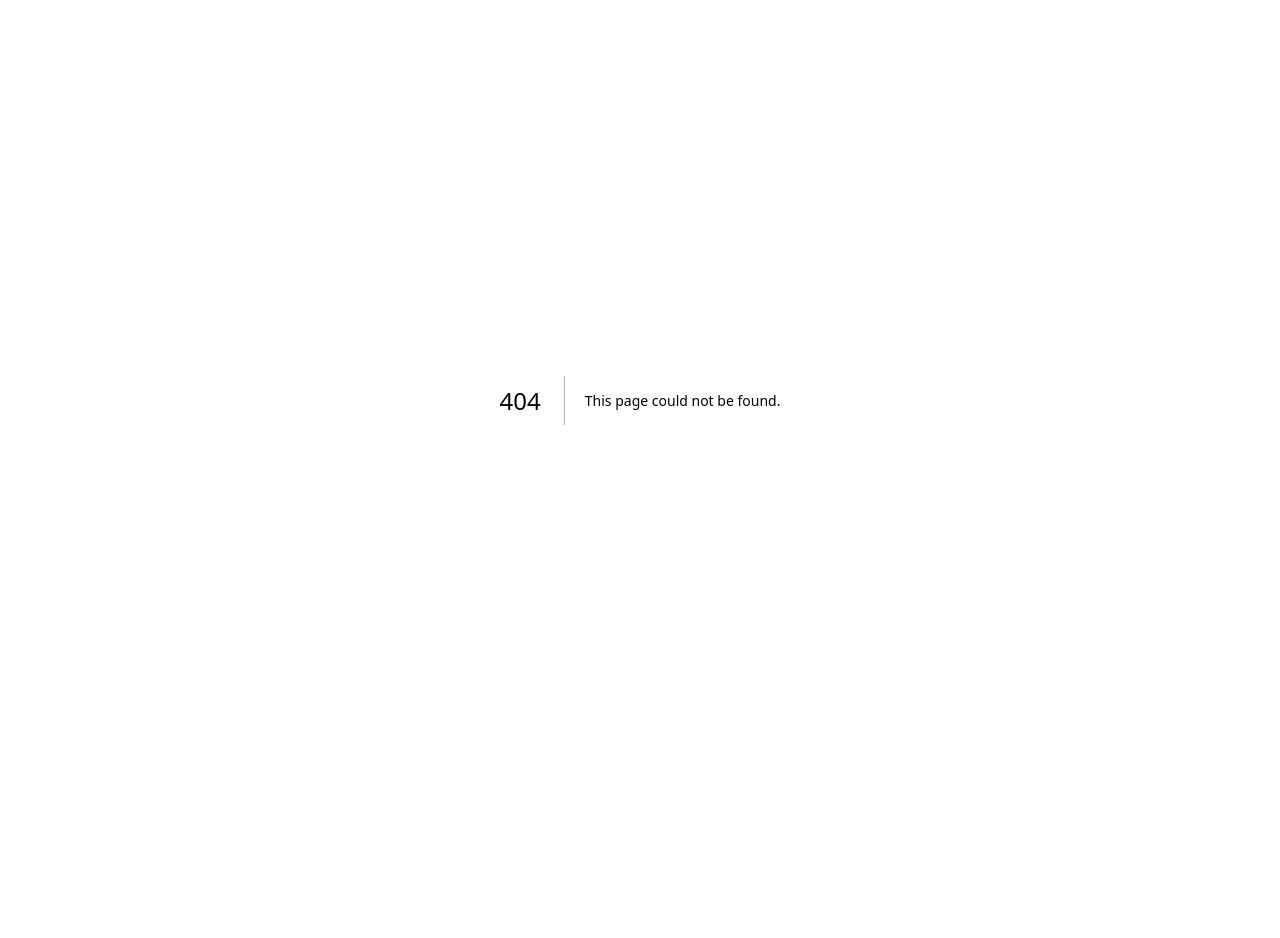
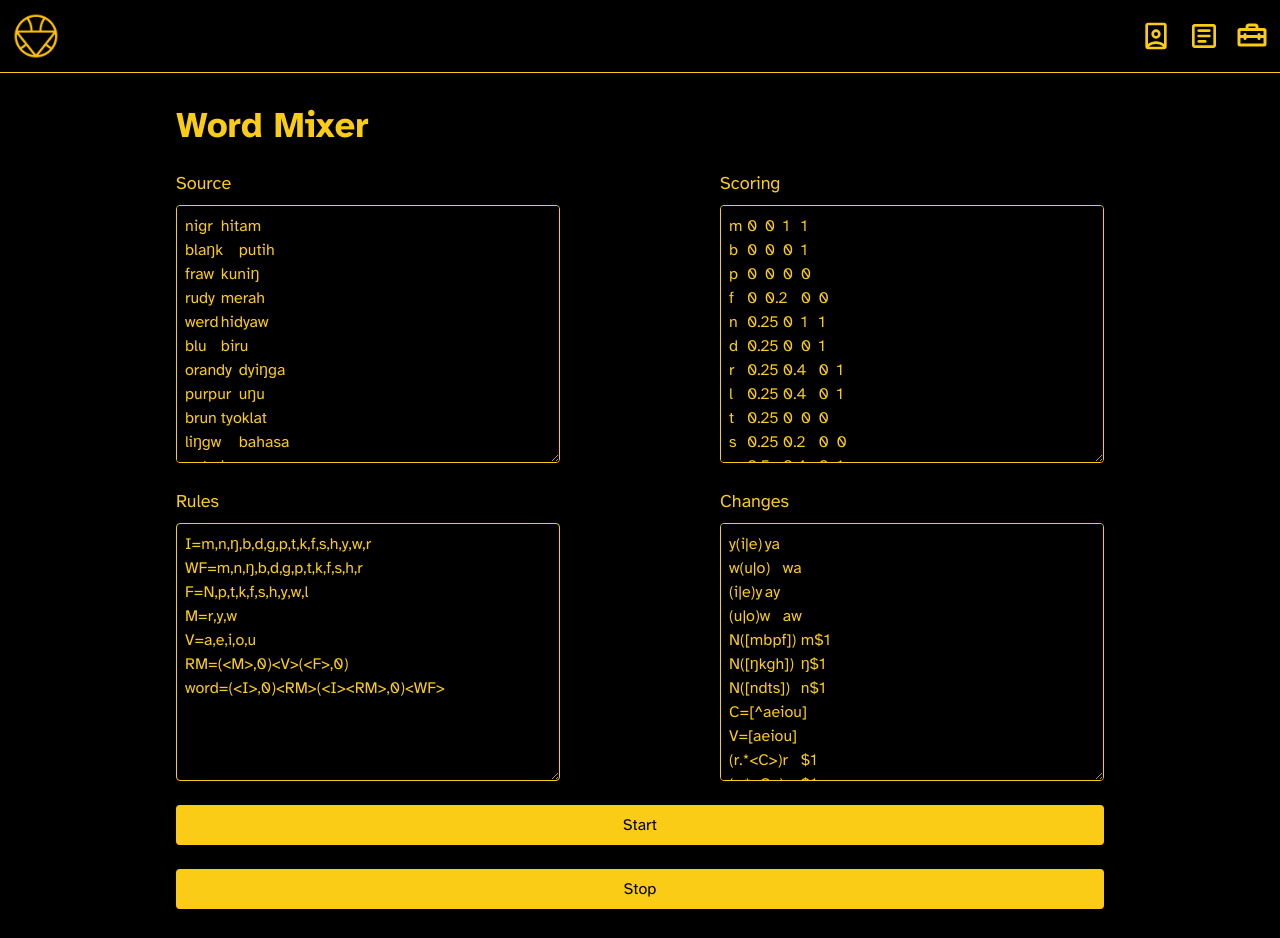
Before and after one commit to yaali-annar/yaali-annar-com, a Next.js app: page /utility/word-mixer in a window 1280 px wide. Before the commit this address had no page. Shown: the top 938 px of the page. Before the commit the page ends 800 px from the top, so only its background shows below. Built offline with nearby package versions, Linux system fonts and the light colour scheme.

Commit message:
feat: word mixer (#12)

```diff
--- a/src/app/utility/character-frequency/page.tsx
+++ b/src/app/utility/character-frequency/page.tsx
@@ -24,7 +24,6 @@ const CharacterFrequency = () => {
   const [output, setOutput] = useState<string>("");
 
   const onSubmit: SubmitHandler<Values> = ({ input, wordListMode, polygraphs }) => {
-    console.log({ wordListMode })
     const frequency = countCharacterFrequency(input, { wordListMode, polygraphs: polygraphs.split(/ +/) });
 
     const formattedOutput = Object.entries(frequency)
--- a/src/app/utility/sound-change/page.tsx
+++ b/src/app/utility/sound-change/page.tsx
@@ -52,8 +52,6 @@ const SoundChange: FC = () => {
       .join("\n");
   }, [output]);
 
-  console.log({ input: methods.watch("input") })
-
   return (
     <>
       <Head>
@@ -75,14 +73,14 @@ const SoundChange: FC = () => {
           <div className="flex flex-wrap gap-4 lg:gap-6 justify-between">
             <TextArea
               allowTab
-              label="Changes"
+              label="Input"
               name="input"
               defaultValue={defaultValues.input}
               {...textareaProps}
             />
             <TextArea
               allowTab
-              label="Input Text"
+              label="Changes"
               name="changes"
               defaultValue={defaultValues.changes}
               {...textareaProps}
--- a/src/app/utility/word-builder/page.tsx
+++ b/src/app/utility/word-builder/page.tsx
@@ -91,7 +91,7 @@ const WordBuilder = () => {
             <TextArea
               allowTab
               className="w-full max-w-96"
-              label="Input text"
+              label="Changes"
               name="changes"
               defaultValue={defaultValues.changes}
               {...textareaProps}
--- /dev/null
+++ b/src/app/utility/word-mixer/engine.tsx
@@ -0,0 +1,46 @@
+import { gcd, lcm } from "@/utils/math";
+
+type PhonemeScore = Map<string, number[]>;
+
+// Compile phoneme scores from a string
+const compileScore = (scoreString: string): PhonemeScore => {
+  const phonemeScoreMap = new Map<string, number[]>();
+
+  for (const line of scoreString.trim().split(/\r?\n/)) {
+    const [phoneme, ...vectorString] = line.split(/\t/);
+    phonemeScoreMap.set(phoneme, vectorString.map(Number));
+  }
+
+  return phonemeScoreMap;
+}
+
+// Calculate the score difference between two words based on phoneme scores
+const scoreWord = (phonemeScores: PhonemeScore, wordA: string, wordB: string): number => {
+  const commonLength = lcm(wordA.length, wordB.length);
+  let totalScore = 0;
+
+  for (let i = 0; i < commonLength; i++) {
+    const phonemeA = wordA[Math.floor((i * wordA.length) / commonLength)];
+    const phonemeB = wordB[Math.floor((i * wordB.length) / commonLength)];
+
+    const scoreA = phonemeScores.get(phonemeA);
+    const scoreB = phonemeScores.get(phonemeB);
+
+    if (!scoreA || !scoreB) {
+      throw new Error(`Score not found for phoneme: ${!scoreA ? phonemeA : phonemeB}`);
+    }
+
+    // Calculate the Euclidean distance between the two phoneme score vectors
+    const phonemeDiff = scoreA.reduce((sum, value, index) => {
+      const diff = value - scoreB[index];
+      return sum + diff ** 2;
+    }, 0);
+
+    totalScore += Math.sqrt(phonemeDiff / scoreA.length);
+  }
+
+  return totalScore / commonLength;
+}
+
+export { compileScore, scoreWord };
+export type { PhonemeScore }
--- /dev/null
+++ b/src/app/utility/word-mixer/layout.tsx
@@ -0,0 +1,8 @@
+import type { Metadata } from "next";
+import WordMixer from "./page";
+
+export const metadata: Metadata = {
+  title: "Word Mixer",
+};
+
+export default WordMixer;
--- /dev/null
+++ b/src/app/utility/word-mixer/page.tsx
@@ -0,0 +1,157 @@
+"use client";
+
+
+import { useCallback, useEffect, useMemo, useState } from "react";
+import { FormProvider, useForm } from "react-hook-form";
+import Head from "next/head";
+import type { SubmitHandler } from "react-hook-form";
+
+import TextArea from "@/components/text-area";
+
+import { changes, rules, scoring, source } from "./values";
+import { compileScore, type PhonemeScore, scoreWord } from "./engine";
+import { applyChanges, type Change, parseChanges } from "@/utils/sound-change";
+import { buildWord, compileRule, type Rule } from "@/utils/word-builder";
+
+interface Values {
+  source: string,
+  rules: string,
+  changes: string,
+  scoring: string
+}
+
+const textareaProps = {
+  rows: 10,
+  cols: 50,
+};
+
+type Output = [string, number]
+
+interface OutputCreationParameter {
+  changesArray: Change[]
+  phonemeScore: PhonemeScore,
+  rule: Rule,
+  source: string,
+}
+
+const WordMixer = () => {
+  const methods = useForm<Values>()
+
+  const [output, setOutput] = useState<Output[]>([]);
+  const [isRunning, setIsRunning] = useState(false);
+  const [parameter, setParameter] = useState<OutputCreationParameter | null>(null);
+
+  // Create new output based on given parameters
+  const createNewOutput = useCallback((parameter: OutputCreationParameter) => {
+    const { changesArray, phonemeScore, rule, source } = parameter;
+    const newOutput: Output[] = source.split(/[\r\n]+/).map((line) => {
+      let candidateWord = buildWord(rule);
+      candidateWord = applyChanges(candidateWord, changesArray);
+
+      const sourceWords = line.split(/\t/);
+      const totalScore = sourceWords.reduce(
+        (acc, sourceWord) => acc + scoreWord(phonemeScore, candidateWord, sourceWord),
+        0
+      );
+      const avgScore = totalScore / sourceWords.length;
+
+      return [candidateWord, avgScore];
+    });
+
+    setOutput((oldOutput) => {
+      for (let i = 0; i < oldOutput.length; i++) {
+        if (oldOutput[i][1] < newOutput[i][1]) {
+          newOutput[i] = oldOutput[i]
+        }
+      }
+      return newOutput;
+    })
+  }, []);
+
+  // Handles continuous output generation while `isRunning` is true
+  useEffect(() => {
+    if (isRunning && parameter) {
+      const interval = setInterval(() => createNewOutput(parameter), 100);
+      return () => clearInterval(interval); // Cleanup function to stop interval on unmount
+    }
+  }, [isRunning, parameter, createNewOutput]);
+
+  // Handle form submission
+  const onSubmit: SubmitHandler<Values> = ({ source, rules, changes, scoring }) => {
+    const changesArray = parseChanges(changes, '-');
+    const phonemeScore = compileScore(scoring);
+    const rule = compileRule(rules);
+
+    setOutput([]);
+    setParameter({ source, phonemeScore, rule, changesArray });
+    setIsRunning(true);
+  };
+
+  const outputString = output.map(([word, score]) => `${word}\t${score}`).join('\n').replace(/\./g, ',');
+
+  return (
+    <>
+      <Head>
+        <title>Word Mixer</title>
+      </Head>
+      <h1>Word Mixer</h1>
+
+      <FormProvider {...methods}>
+        <form onSubmit={methods.handleSubmit(onSubmit)} className="flex flex-col gap-4 lg:gap-6">
+          <div className="flex flex-wrap gap-4 lg:gap-6 justify-between">
+            <TextArea
+              allowTab
+              className="w-full max-w-96"
+              label="Source"
+              name="source"
+              defaultValue={source}
+              {...textareaProps}
+            />
+            <TextArea
+              allowTab
+              className="w-full max-w-96"
+              label="Scoring"
+              name="scoring"
+              defaultValue={scoring}
+              {...textareaProps}
+            />
+          </div>
+          <div className="flex flex-wrap gap-4 lg:gap-6 justify-between">
+            <TextArea
+              allowTab
+              className="w-full max-w-96"
+              label="Rules"
+              name="rules"
+              defaultValue={rules}
+              {...textareaProps}
+            />
+            <TextArea
+              allowTab
+              className="w-full max-w-96"
+              label="Changes"
+              name="changes"
+              defaultValue={changes}
+              {...textareaProps}
+            />
+          </div>
+          <input
+            type="submit"
+            value="Start"
+            className="btn btn-primary w-full rounded-md cursor-pointer transition"
+          />
+          <input
+            type="button"
+            value="Stop"
+            className="btn btn-primary w-full rounded-md cursor-pointer transition"
+            onClick={() => setIsRunning(false)}
+          />
+          <div className="flex flex-wrap gap-4 lg:gap-6 justify-between">
+            <TextArea label="Output" className="w-full max-w-96" {...textareaProps} value={outputString} readOnly />
+          </div>
+        </form>
+      </FormProvider>
+    </>
+  );
+};
+
+export default WordMixer;
--- /dev/null
+++ b/src/app/utility/word-mixer/values.tsx
@@ -0,0 +1,69 @@
+import SoundChange from "../sound-change/page"
+
+const source = `nigr	hitam
+blaŋk	putih
+fraw	kuniŋ
+rudy	merah
+werd	hidyaw
+blu	biru
+orandy	dyiŋga
+purpur	uŋu
+brun	tyoklat
+liŋgw	bahasa
+patr	bapa`
+
+const rules = `I=m,n,ŋ,b,d,g,p,t,k,f,s,h,y,w,r
+WF=m,n,ŋ,b,d,g,p,t,k,f,s,h,r
+F=N,p,t,k,f,s,h,y,w,l
+M=r,y,w
+V=a,e,i,o,u
+RM=(<M>,0)<V>(<F>,0)
+word=(<I>,0)<RM>(<I><RM>,0)<WF>`
+
+const changes = `y(i|e)	ya
+w(u|o)	wa
+(i|e)y	ay
+(u|o)w	aw
+N([mbpf])	m$1
+N([ŋkgh])	ŋ$1
+N([ndts])	n$1
+C=[^aeiou]
+V=[aeiou]
+(r.*<C>)r	$1
+(y.*<C>)y	$1
+(w.*<C>)w	$1
+wr	ur
+wy	uy
+yr	ir
+yw	iw
+N	ŋ
+td	d
+kg	g
+pb	b
+([fmpb])w	$1
+lr	r
+(.)\\1	$1`
+
+const scoring = `m	0	0	1	1
+b	0	0	0	1
+p	0	0	0	0
+f	0	0.2	0	0
+n	0.25	0	1	1
+d	0.25	0	0	1
+r	0.25	0.4	0	1
+l	0.25	0.4	0	1
+t	0.25	0	0	0
+s	0.25	0.2	0	0
+y	0.5	0.4	0	1
+i	0.5	0.6	0	1
+e	0.5	0.8	0	1
+a	0.75	1	0	1
+ŋ	1	0	1	1
+g	1	0	0	1
+w	1	0.4	0	1
+u	1	0.6	0	1
+o	1	0.8	0	1
+k	1	0	0	0
+h	1	0.2	0	0`
+
+export { source, rules, changes, scoring }
--- /dev/null
+++ b/src/utils/math.ts
@@ -0,0 +1,19 @@
+function gcd(a: number, b: number): number {
+  let x = a;
+  let y = b;
+  while (y !== 0) {
+    const temp = y;
+    y = x % y;
+    x = temp;
+  }
+  return x;
+}
+
+function lcm(a: number, b: number): number {
+  if (a === 0 || b === 0) {
+    return 0; // LCM of 0 and any number is 0
+  }
+  return Math.abs(a * b) / gcd(a, b);
+}
+
+export { gcd, lcm };
--- a/src/utils/sound-change.ts
+++ b/src/utils/sound-change.ts
@@ -51,3 +51,4 @@ const parseChanges = (changesString: string, emptyMarker: string): Change[] => {
 };
 
 export { applyChanges, parseChanges };
+export type { Change };
--- a/src/utils/word-builder.ts
+++ b/src/utils/word-builder.ts
@@ -81,7 +81,7 @@ const chooseValue = (values: VariableValue[]): string => {
 const replaceVariableInWord = (
   word: string,
   rule: Rule,
-  maxIterations: number = 100
+  maxIterations = 100
 ): string => {
   let loopCounter = 0;
 
@@ -105,7 +105,7 @@ const buildWord = (rule: Rule) => {
   if (!rule.word) {
     return "";
   }
-  let initialWord = chooseValue(rule.word);
+  const initialWord = chooseValue(rule.word);
   if (!initialWord) {
     return "";
   }
@@ -114,3 +114,4 @@ const buildWord = (rule: Rule) => {
 };
 
 export { compileRule, buildWord };
+export type { Rule };
```
